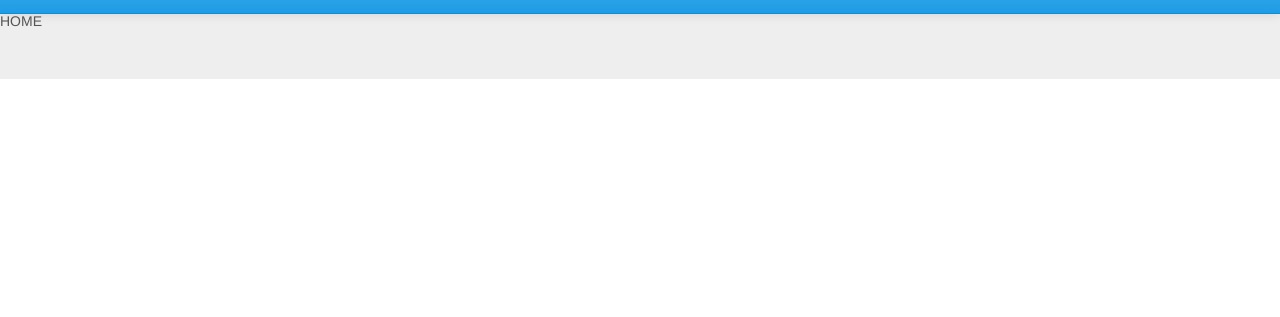
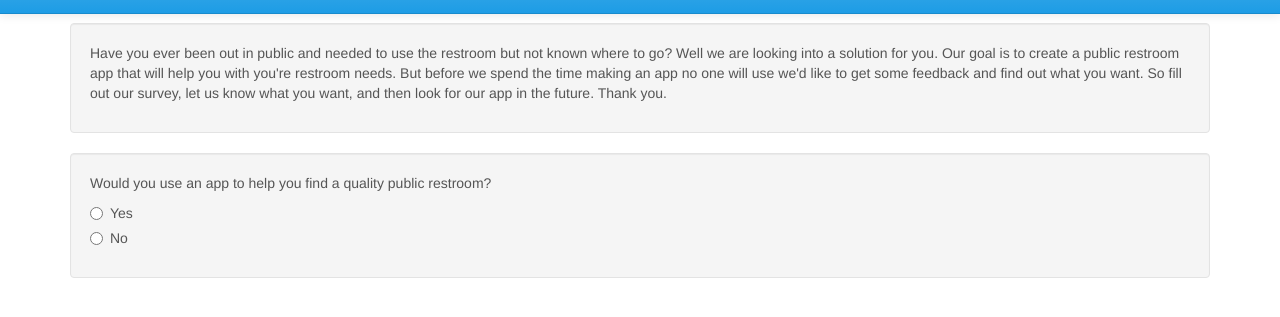
Before and after one commit to SKrauth/got-to-go, a website: page public/index.html at #/home in a window 1280 px wide. Shown: the part 37-354 px from the top of the page. Drawn offline with nearby package versions, Linux system fonts and the light colour scheme; some packages are replaced by stand-ins of ours.

Commit message:
pulled controllers into seperate files and started writing survey for home page

```diff
--- a/public/css/main.css
+++ b/public/css/main.css
@@ -0,0 +1,3 @@
+#push-everything-down {
+    height: 60px;
+}
--- a/public/html/home.html
+++ b/public/html/home.html
@@ -1 +1,27 @@
-<div class="jumbotron">HOME</div>
+<div class="well">
+    <p>Have you ever been out in public and needed to use the restroom but not known where to go? Well we are looking into a solution for you. Our goal is to create a public restroom app that will help you with you're restroom needs. But before we spend the time making an app no one will use we'd like to get some feedback and find out what you want. So fill out our survey, let us know what you want, and then look for our app in the future. Thank you.</p>
+</div>
+
+<div class="well">
+    <p>Would you use an app to help you find a quality public restroom?</p>
+    <div class="radio">
+        <label>
+            <input type="radio" name="optionsRadios" id="optionsRadios1" value="option1" ng-model="yes">
+            Yes
+        </label>
+    </div>
+    <div class="radio">
+        <label>
+            <input type="radio" name="optionsRadios" id="optionsRadios2" value="option2" ng-model="no">
+            No
+        </label>
+    </div>
+</div>
+
+<div class="well" ng-show="yes == 'true'">
+    <p>You clicked yes!</p>
+</div>
+
+<div class="well" ng-show="no === 'true'">
+    <p>You clicked no!</p>
+</div>
--- a/public/index.html
+++ b/public/index.html
@@ -44,10 +44,15 @@
      </div>
 </div>
 
-<div ng-view>
+<div id="push-everything-down"></div>
+
+<div ng-view class="container">
 
 </div>
 
 <script src="js/app.js"></script>
+<script src="js/controller/HomeController.js"></script>
+<script src="js/controller/InputController.js"></script>
+<script src="js/controller/OutputController.js"></script>
 </body>
 </html>
--- a/public/js/app.js
+++ b/public/js/app.js
@@ -1,10 +1,4 @@
 var app = angular.module("gotToGoApp", ["ngRoute"]);
-
-app.controller("HomeController", function(){});
-
-app.controller("InputController", function(){});
-
-app.controller("OutputController", function(){});
 
 app.config(function($routeProvider){
     $routeProvider
--- /dev/null
+++ b/public/js/controller/HomeController.js
@@ -0,0 +1,4 @@
+app.controller("HomeController", function($scope){
+    $scope.yes = false;
+    $scope.no = false;
+});
--- /dev/null
+++ b/public/js/controller/InputController.js
@@ -0,0 +1 @@
+app.controller("InputController", function(){});
--- /dev/null
+++ b/public/js/controller/OutputController.js
@@ -0,0 +1 @@
+app.controller("OutputController", function(){});
```
Also changed, not shown: 1 other file.
